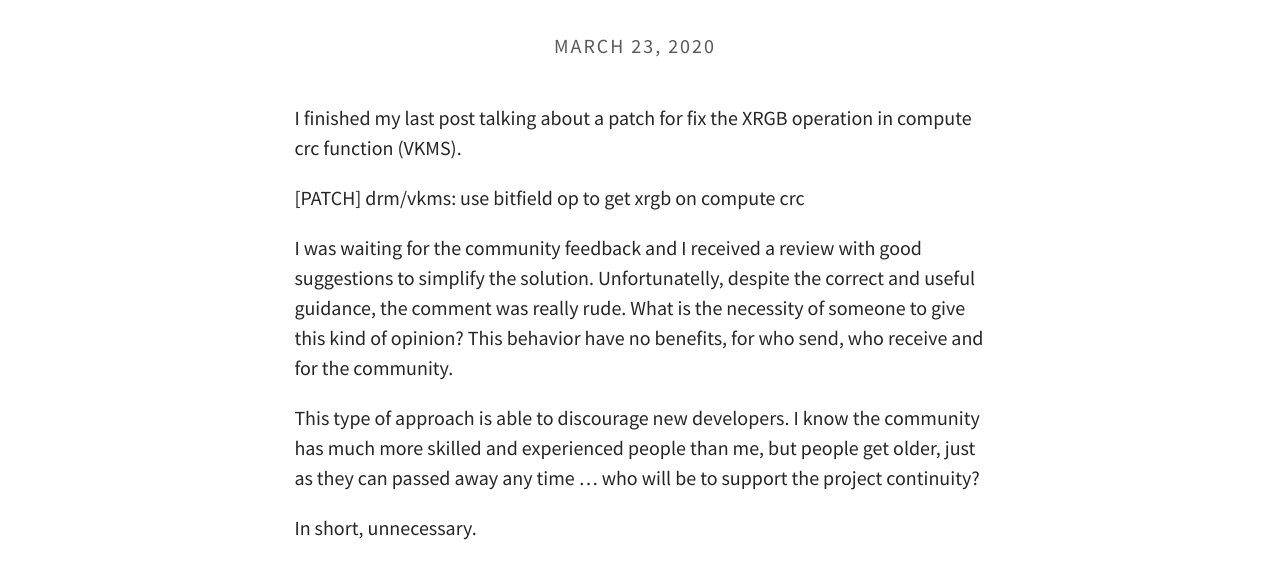
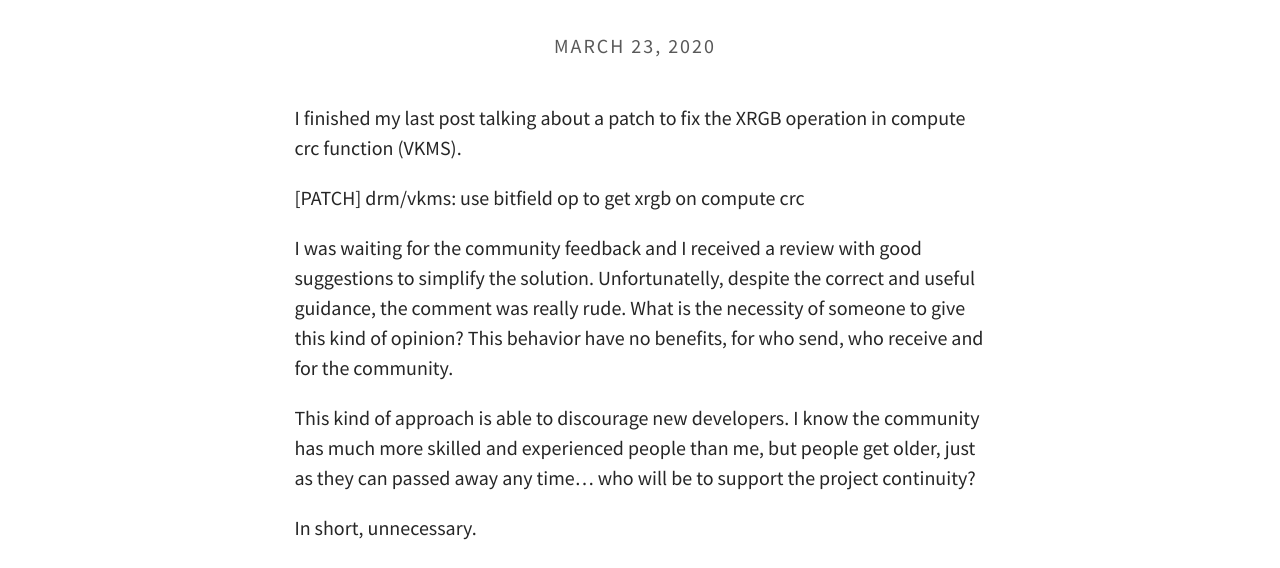
Before and after one commit to melissawen/melissawen.github.io, a Jekyll site: the page built from _posts/2020-03-23-good-bad.md, in a window 1280 px wide. Shown: the part 245-813 px from the top of the page. Built offline with Jekyll 4.4.1, drawn with Linux system fonts in a browser that asks for light colours.

```diff
--- a/_posts/2020-03-23-good-bad.md
+++ b/_posts/2020-03-23-good-bad.md
@@ -5,7 +5,7 @@
 categories: randomness
 ---
 
-I finished my last post talking about a patch for fix the XRGB operation in
+I finished my last post talking about a patch to fix the XRGB operation in
 compute crc function (VKMS).
 
 [PATCH] drm/vkms: use bitfield op to get xrgb on compute crc
@@ -16,9 +16,9 @@
 What is the necessity of someone to give this kind of opinion? This behavior
 have no benefits, for who send, who receive and for the community.
 
-This type of approach is able to discourage new developers. I know the community
+This kind of approach is able to discourage new developers. I know the community
 has much more skilled and experienced people than me, but people get older, just
-as they can passed away any time ... who will be to support the project
+as they can passed away any time... who will be to support the project
 continuity?
 
 In short, unnecessary.
```
